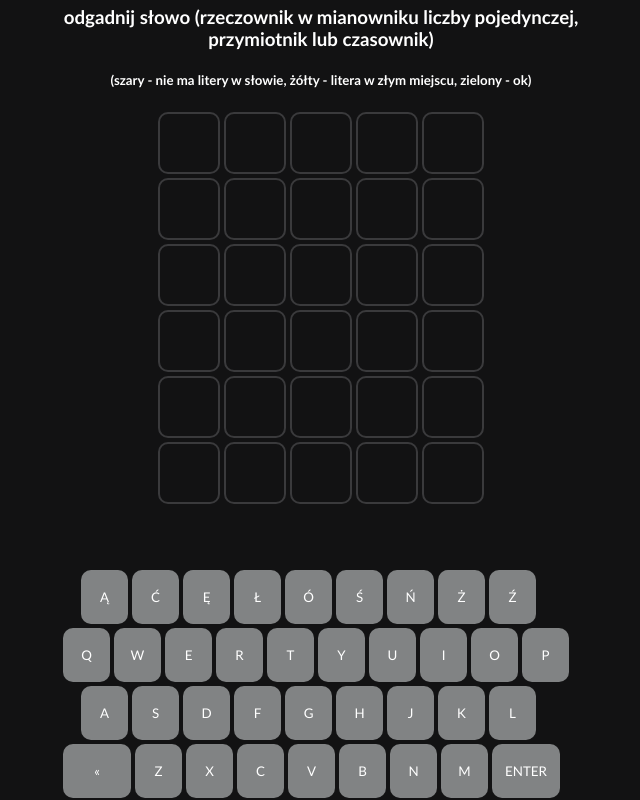
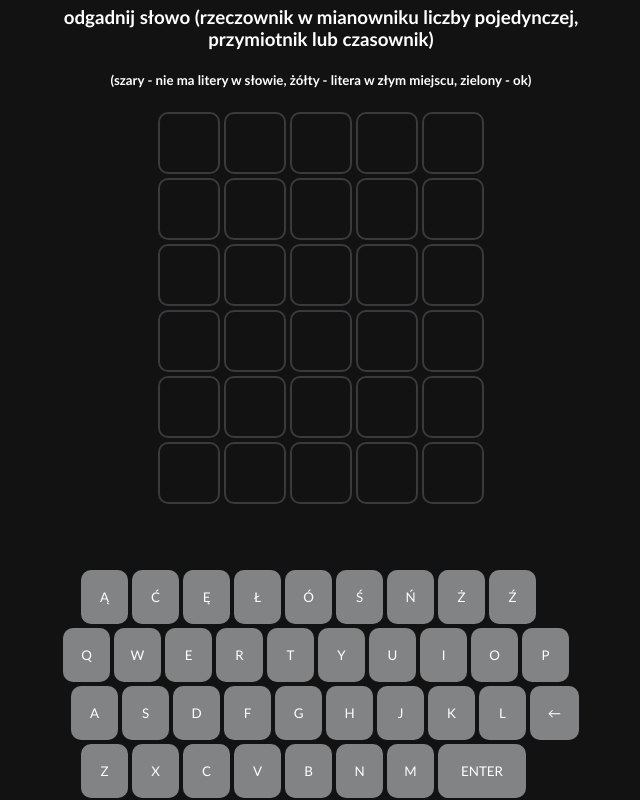
Before and after one commit to jurek23/polish-wordle, a website: page index.html in a window 1280 px wide. Both pictures are taken after a click on the button "ENTER". Shown: the part 104-904 px from the top of the page, without its empty margins (319-959 px from the left). Drawn offline with Linux system fonts and the light colour scheme; no server answers.

Commit message:
keyboard realigned a little

```diff
--- a/public/application.js
+++ b/public/application.js
@@ -46,7 +46,7 @@ const keys = [
     'J',
     'K',
     'L',
-    '«',
+    '←',
     'Z',
     'X',
     'C',
@@ -90,7 +90,7 @@ keys.forEach(key => {
 
 const handleClick = (letter) => {
     if (!gameOver) {
-        if (letter === '«') {
+        if (letter === '←') {
             deleteLetter()
             return
         }
--- a/public/style.css
+++ b/public/style.css
@@ -12,7 +12,6 @@ body {
     height: 90vh;
     display: flex;
     flex-direction: column;
-    /*justify-content: space-between;*/
     align-items: center;
 }
 
@@ -24,7 +23,6 @@ body {
 
 .tile-container {
     width: 330px;
-    /*margin-bottom: 15px;*/
 }
 
 .keyboard-container {
@@ -47,12 +45,19 @@ body {
 }
 
 .keyboard-container button:nth-child(20) {
+    margin-left: 10px;
+}
+
+.keyboard-container button:nth-child(29) {
+    width: 49px;
+}
+
+.keyboard-container button:nth-child(30) {
     margin-left: 20px;
 }
 
-.keyboard-container button:nth-child(37),
-.keyboard-container button:nth-child(29) {
-    width: 68px;
+.keyboard-container button:nth-child(37) {
+    width: 88px;
 }
 
 .overview-container h3, h5 {
@@ -77,20 +82,16 @@ body {
 }
 
 .message-container {
-    /*height: 45px;*/
-    /*margin: 10px 0px 10px 0px*/
     display: block;
     min-height: 62px;
     z-index: 1;
 }
 
 .message-container p {
-    /*background-color: #818384;*/
-    /*background-color: #00ff55;*/
     border-radius: 10px;
     padding: 5px;
-    /*margin: 0;*/
     text-align: center;
+    max-width: 315px;
 }
 
 .tile.flip {
@@ -109,8 +110,6 @@ body {
     }
 }
 
-
-
 .grey-overlay {
     background-color: #3a3a3c !important;
     border:none !important;
```
